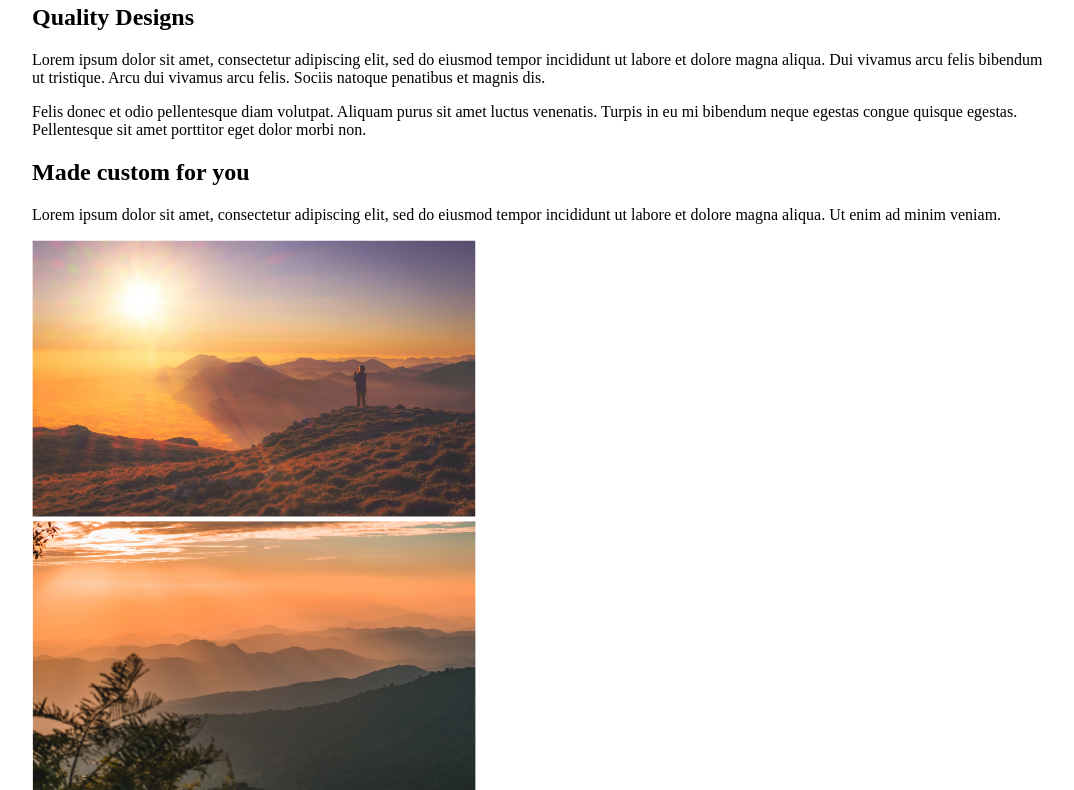
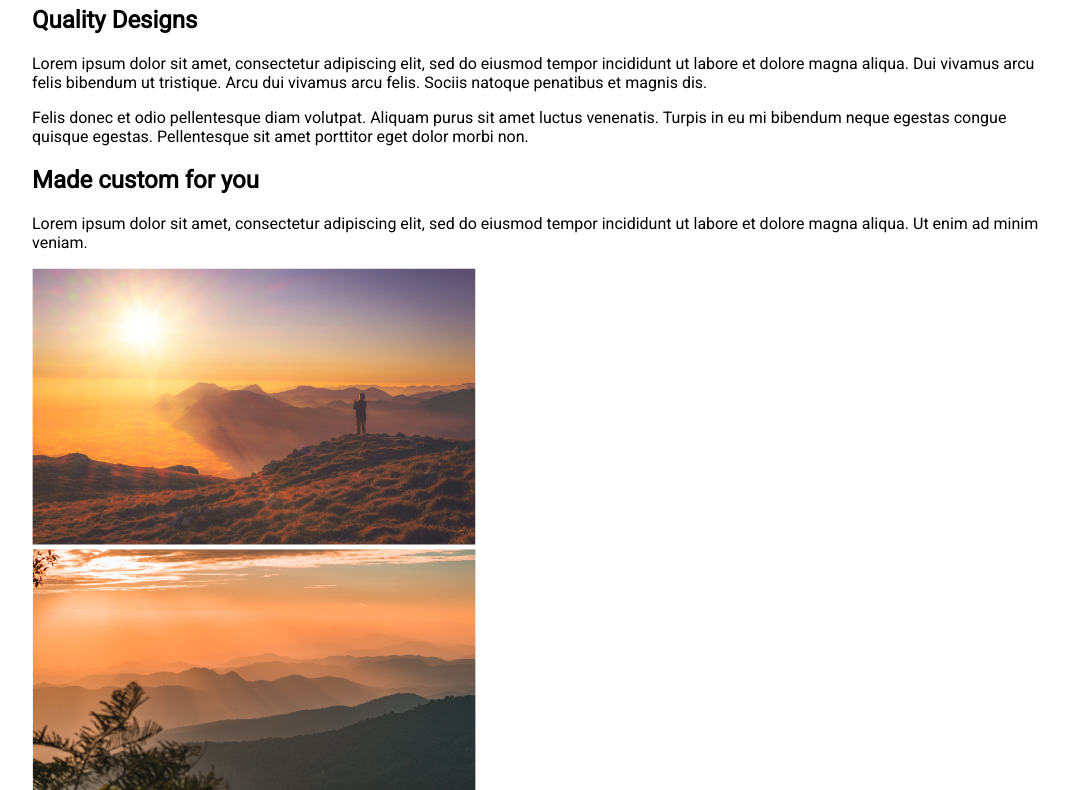
Before and after one commit to Patrick-Dolan/kp-responsivelayouts-d12, a plain HTML site: page index.html in a window 1280 px wide. Shown: the part 110-900 px from the top of the page, without its empty margins (96-1170 px from the left). Drawn offline with Linux system fonts and the light colour scheme.

Commit message:
update: add playfair and roboto fonts

```diff
--- a/index.html
+++ b/index.html
@@ -5,6 +5,7 @@
   <meta http-equiv="X-UA-Compatible" content="IE=edge">
   <meta name="viewport" content="width=device-width, initial-scale=1.0">
   <title>Kevin Powell Day 12 Challenge</title>
+  <link href="https://fonts.googleapis.com/css2?family=Playfair+Display:wght@900&family=Roboto:wght@300;400&display=swap" rel="stylesheet">
   <link rel="stylesheet" href="./styles.css">
 </head>
 <body>
--- a/styles.css
+++ b/styles.css
@@ -4,6 +4,8 @@
 
 body {
   margin: 0;
+  font-family: 'Playfair Display', serif;
+  font-family: 'Roboto', sans-serif;
 }
 
 img {
```
